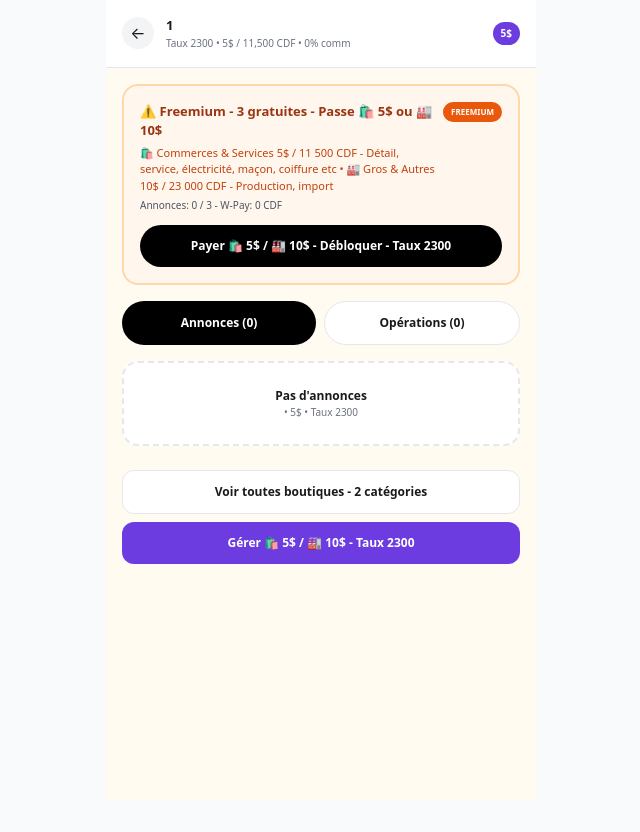
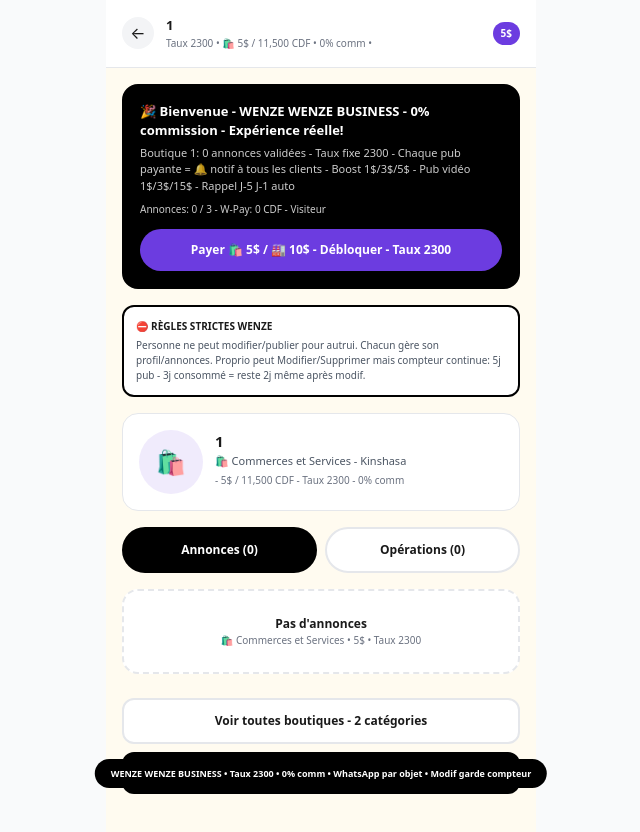
Before and after one commit to kongolokelvin47-cmd/Wenze-pwa, a Next.js app: page /boutique/1 in a window 1280 px wide. Shown: the top 832 px of the page, without its empty margins (319-959 px from the left). Before the commit the page ends 800 px from the top, so only its background shows below. Built offline with nearby package versions, Linux system fonts and the light colour scheme.

Commit message:
Refactor BoutiquePage for improved functionality

```diff
--- a/app/boutique/[id]/page.tsx
+++ b/app/boutique/[id]/page.tsx
@@ -1,21 +1,27 @@
 "use client";
 import { useEffect, useState, useMemo } from "react";
 import Link from "next/link";
-import { useParams } from "next/navigation";
-import { TAUX_CDF, toCDF, verifierAbonnement, checkFreemiumLimit, getSoldeWPay, FORMULES } from "@/lib/paiement";
+import { useParams, useRouter } from "next/navigation";
+import { TAUX_CDF, toCDF, verifierAbonnement, checkFreemiumLimit, getSoldeWPay } from "@/lib/paiement";
 import { getCategorieById, normalizeCategorie, getPrixByCategorie, CATEGORIES_WENZE } from "@/lib/categories";
 
-function cleanWa(n: string){ return (n||"").toString().replace(/[^0-9]/g,""); }
-function formatDate(d: string | number){
+export const dynamic = 'force-dynamic';
+
+function cleanWa(n:any){ return (n||"").toString().replace(/[^0-9]/g,""); }
+function formatDate(d:any){
   try{
-    const date = typeof d === "number" ? new Date(d) : new Date(d);
-    return date.toLocaleDateString("fr-FR", { day: "2-digit", month: "short", year: "numeric" }) + " " + date.toLocaleTimeString("fr-FR", { hour: "2-digit", minute: "2-digit" });
+    const date = typeof d==="number" ? new Date(d) : new Date(d);
+    return date.toLocaleDateString("fr-FR",{day:"2-digit",month:"short",year:"numeric"})+" "+date.toLocaleTimeString("fr-FR",{hour:"2-digit",minute:"2-digit"});
   }catch{ return String(d); }
 }
+function getCurrentUser(){ try{ const r=localStorage.getItem("wenze_user"); return r?JSON.parse(r):null; }catch{ return null; } }
 
-export default function BoutiquePage() {
+export default function BoutiquePage(){
   const params = useParams();
-  const idParam = decodeURIComponent(params.id as string);
+  const router = useRouter();
+  const rawId = (params?.id as string)||"";
+  let idParam = rawId;
+  try{ idParam = decodeURIComponent(rawId); }catch{ idParam = rawId; }
   const waSearch = cleanWa(idParam);
 
   const [boutique, setBoutique] = useState<any>(null);
@@ -25,31 +31,30 @@ export default function BoutiquePage() {
   const [limitInfo, setLimitInfo] = useState<any>(null);
   const [solde, setSolde] = useState(0);
   const [loading, setLoading] = useState(true);
-  const [tab, setTab] = useState<"annonces" | "operations">("annonces");
+  const [tab, setTab] = useState<"annonces"|"operations">("annonces");
+  const [currentUser, setCurrentUser] = useState<any>(null);
+  const [toast, setToast] = useState<string|null>(null);
 
-  useEffect(() => {
+  // Chargement + bienvenue forte
+  useEffect(()=>{
     try{
+      const u = getCurrentUser(); setCurrentUser(u);
       const allRaw = localStorage.getItem("wenze_all_users");
       const allUsers = allRaw ? JSON.parse(allRaw) : [];
-      let found = allUsers.find((u:any)=> cleanWa(u.ownerWhatsapp||u.whatsapp)===waSearch);
-      if(!found){
-        const myRaw = localStorage.getItem("wenze_user");
-        if(myRaw){
-          const my = JSON.parse(myRaw);
-          if(cleanWa(my.ownerWhatsapp||my.whatsapp)===waSearch) found = my;
-        }
-      }
+      let found = allUsers.find((x:any)=> cleanWa(x.ownerWhatsapp||x.whatsapp||x.id)===waSearch || x.id===idParam);
+      if(!found && u && cleanWa(u.ownerWhatsapp||u.whatsapp||u.id)===waSearch) found = u;
+      if(!found) found = { nom: idParam, nomEtablissement:idParam, ownerWhatsapp:waSearch, whatsapp:waSearch, categorieId:"commerces-services", ville:"Kinshasa" };
       if(found){
-        const fixedCat = normalizeCategorie(found.categorieId || found.categorie || "commerces-services");
+        const fixedCat = normalizeCategorie(found.categorieId||found.categorie||"commerces-services");
         const catObj = getCategorieById(fixedCat);
-        found = {...found, categorieId: fixedCat, categorieTitre: catObj?.titre || fixedCat};
+        found = {...found, categorieId:fixedCat, categorieTitre:catObj?.titre||fixedCat, catObj};
       }
       setBoutique(found);
 
       const listRaw = localStorage.getItem("wenze_annonces_list");
       const list = listRaw ? JSON.parse(listRaw) : [];
-      const res = list.filter((a:any)=> cleanWa(a.ownerWhatsapp||a.whatsapp)===waSearch);
-      res.sort((a:any,b:any)=> new Date(b.createdAt||b.date).getTime() - new Date(a.createdAt||a.date).getTime());
+      const res = list.filter((a:any)=> cleanWa(a.ownerWhatsapp||a.whatsapp||a.userId)===waSearch);
+      res.sort((a:any,b:any)=> new Date(b.createdAt||b.created_at||0).getTime() - new Date(a.createdAt||a.created_at||0).getTime());
       setAnnonces(res);
 
       const transRaw = localStorage.getItem("wenze_transactions");
@@ -57,29 +62,96 @@ export default function BoutiquePage() {
       const dernierRaw = localStorage.getItem("dernier_paiement");
       const dernier = dernierRaw ? JSON.parse(dernierRaw) : null;
       const allTrans = dernier ? [...trans, dernier] : trans;
-      const uniq: any[] = [];
-      const seen: any = {};
-      for(let k=0;k<allTrans.length;k++){
-        const t = allTrans[k];
-        const tid = t.transactionId || t.transaction || t.id;
-        if(tid && !seen[tid]){ seen[tid]=true; uniq.push(t); }
-      }
+      const uniq:any[]=[]; const seen:any={};
+      for(const t of allTrans){ const tid=t.transactionId||t.transaction||t.id; if(tid&&!seen[tid]){ seen[tid]=true; uniq.push(t); } }
       uniq.sort((a,b)=> new Date(b.date||0).getTime() - new Date(a.date||0).getTime());
       setTransactions(uniq.slice(0,20));
 
       setAbInfo(verifierAbonnement());
       setLimitInfo(checkFreemiumLimit());
       setSolde(getSoldeWPay());
+
+      // ✅ NOTIF BIENVENUE FORTE + VALIDATION - une seule fois
+      const keyBienvenue = `wenze_bienvenue_${waSearch}`;
+      if(!localStorage.getItem(keyBienvenue) && res.length>0){
+        import("@/lib/notifications").then(({ addNotification })=>{
+          addNotification({
+            type:"publication_approved" as any,
+            title:`🎉 Bienvenue dans WENZE WENZE BUSINESS - Boutique ${found.nomEtablissement||found.nom} validée!`,
+            message:`WENZE WENZE BUSINESS: Taux fixe ${TAUX_CDF} CDF - 0% commission - Boutique ${found.catObj?.prixUSD||5}$ active - ${res.length} annonces en ligne TOP - 🔔 notif clients à chaque pub payante - Boost 1$/3$/5$ - Pub vidéo 1$/3$/15$ - Rappel J-5 J-1 auto. Vis l'expérience réelle!`,
+            boutiqueId:waSearch, boutiqueName:found.nomEtablissement||found.nom,
+            forUserId:waSearch, actionUrl:`/boutiques/${waSearch}`, priority:"high", data:{ boutiqueId:waSearch }
+          } as any);
+        });
+        localStorage.setItem(keyBienvenue,"1");
+      }
     }catch{}
     setLoading(false);
-  }, [waSearch, idParam]);
+  },[waSearch, idParam]);
+
+  const isOwner = useMemo(()=>{
+    if(!currentUser) return false;
+    const waU = cleanWa(currentUser.ownerWhatsapp||currentUser.whatsapp||currentUser.id);
+    return waU===waSearch || currentUser.id===idParam;
+  },[currentUser, waSearch, idParam]);
 
   const catInfo = useMemo(()=> {
     if(!boutique) return null;
-    return getCategorieById(boutique.categorieId) || getCategorieById(normalizeCategorie(boutique.categorieId||boutique.categorie||"commerces-services"));
-  }, [boutique]);
+    return getCategorieById(boutique.categorieId) || getCategorieById(normalizeCategorie(boutique.categorieId||"commerces-services"));
+  },[boutique]);
 
-  const prixInfo = useMemo(()=> catInfo ? getPrixByCategorie(catInfo.id) : { prixUSD: 5, prixCDF: 11500, label: "🛍️ Commerces & Services" }, [catInfo]);
+  const prixInfo = useMemo(()=> catInfo ? getPrixByCategorie(catInfo.id) : { prixUSD:5, prixCDF:11500, label:"🛍️ Commerces & Services" }, [catInfo]);
+
+  const getRemaining = (a:any)=>{
+    if(!a.boostUntil) return null;
+    const diff = Math.ceil((new Date(a.boostUntil).getTime()-Date.now())/86400000);
+    if(diff<=0) return "Expiré";
+    return `${diff}j restant`;
+  };
+
+  const handleWhatsApp = (annonce:any)=>{
+    const phone = cleanWa(boutique?.ownerWhatsapp||boutique?.whatsapp||waSearch);
+    const msg = `Bonjour ${boutique?.nomEtablissement||boutique?.nom||"Boutique"}! 👋 Sur WENZE WENZE BUSINESS, je suis intéressé par *${annonce.titre}* à ${annonce.prix}$ / ${(annonce.prixCDF||toCDF(annonce.prix)).toLocaleString()} CDF (ID: ${annonce.id}) - ${annonce.commune||""}. Je veux préciser mon choix d'achat: taille/couleur/quantité/livraison? Merci! - Taux ${TAUX_CDF} - 0% comm`;
+    window.open(`https://wa.me/${phone}?text=${encodeURIComponent(msg)}`,"_blank");
+  };
+
+  const handleDelete = (annonceId:string)=>{
+    try{
+      const { assertCanDelete } = require("@/lib/auth");
+      const list = JSON.parse(localStorage.getItem("wenze_annonces_list")||"[]");
+      const annonce = list.find((x:any)=> x.id===annonceId);
+      if(annonce) assertCanDelete(annonce, currentUser);
+      if(!confirm("Supprimer définitivement cette annonce? Ton compteur pub reste compté (règle stricte).")) return;
+      const filtered = list.filter((a:any)=> a.id!==annonceId);
+      localStorage.setItem("wenze_annonces_list", JSON.stringify(filtered));
+      setAnnonces(prev=> prev.filter(a=> a.id!==annonceId));
+      setToast("✅ Annonce supprimée - Délai pub conservé - Règle stricte respectée");
+      setTimeout(()=>setToast(null),3000);
+    }catch(e:any){ setToast(e.message||"⛔ INTERDIT - Tu ne peux pas supprimer annonce d'autrui"); setTimeout(()=>setToast(null),3000); }
+  };
+
+  const handleEdit = (annonce:any)=>{
+    try{
+      const { assertCanEdit } = require("@/lib/auth");
+      assertCanEdit(annonce, currentUser);
+      // GARDE COMPTEUR - 5j consommé 3j reste 2j, ne repart pas à zéro
+      const remaining = annonce.boostUntil ? Math.ceil((new Date(annonce.boostUntil).getTime()-Date.now())/86400000) : null;
+      localStorage.setItem("wenze_edit_annonce", JSON.stringify({
+        ...annonce,
+        _originalCreatedAt: annonce.createdAt||annonce.created_at,
+        _originalBoostUntil: annonce.boostUntil,
+        _originalExpireAt: annonce.expireAt||annonce.boostUntil,
+        _isEdit:true,
+        _remainingDays: remaining
+      }));
+      localStorage.setItem("wenze_edit_keep_dates", JSON.stringify({
+        createdAt: annonce.createdAt||annonce.created_at,
+        boostUntil: annonce.boostUntil,
+        expireAt: annonce.expireAt||annonce.boostUntil
+      }));
+      router.push(`/publier?edit=${annonce.id}`);
+    }catch(e:any){ setToast(e.message); setTimeout(()=>setToast(null),3000); }
+  };
 
   if(loading) return <div className="max-w-[430px] mx-auto bg-[#FFFBF0] min-h-screen p-6 text-center">Chargement boutique... Taux {TAUX_CDF}</div>;
 
@@ -90,29 +162,25 @@ export default function BoutiquePage() {
     <div className="max-w-[430px] mx-auto bg-[#FFFBF0] min-h-screen pb-28">
       <header className="sticky top-0 bg-white z-20 p-4 border-b flex items-center gap-3">
         <Link href="/boutiques" className="w-8 h-8 bg-gray-100 rounded-full flex items-center justify-center">←</Link>
-        <div className="flex-1"><h1 className="font-black text-[13px] truncate">{boutique ? boutique.nom : idParam}</h1><p className="text-[10px] text-gray-500">Taux {TAUX_CDF} • {catInfo?.icon} {prixInfo.prixUSD}$ / {prixInfo.prixCDF.toLocaleString()} CDF • 0% comm</p></div>
+        <div className="flex-1"><h1 className="font-black text-[13px] truncate">{boutique ? boutique.nom : idParam} {isOwner?"• TOI":""}</h1><p className="text-[10px] text-gray-500">Taux {TAUX_CDF} • {catInfo?.icon} {prixInfo.prixUSD}$ / {prixInfo.prixCDF.toLocaleString()} CDF • 0% comm • {isOwner?"👑 Proprio":""}</p></div>
         <span className={`text-[10px] px-2 py-1 rounded-full font-black ${catInfo?.id==="gros-autres"?"bg-black text-white":"bg-[#6C3CE0] text-white"}`}>{prixInfo.prixUSD}$</span>
       </header>
 
       <div className="p-4">
-        {/* BANNER ABONNEMENT WENZE 2.0 - 2 PRIX */}
-        <div className={`rounded-2xl p-4 mb-4 border-2 ${abActif ? "bg-green-50 border-green-200" : "bg-orange-50 border-orange-200"}`}>
-          <div className="flex justify-between items-start">
-            <div className="flex-1">
-              <p className={`font-black text-[13px] ${abActif ? "text-green-800" : "text-orange-800"}`}>
-                {abActif ? `✅ ${abInfo.label} actif - ${expireDans}j restants - ${abInfo.categorie}` : "⚠️ Freemium - 3 gratuites - Passe 🛍️ 5$ ou 🏭 10$"}
-              </p>
-              <p className={`text-[11px] mt-1 ${abActif ? "text-green-700" : "text-orange-700"}`}>
-                {abActif
-                  ? `Payé ${abInfo.prixUSD}$ / ${(abInfo.prixUSD*TAUX_CDF).toLocaleString()} CDF - Expire ${formatDate(abInfo.expire)} - Boutique fonctionnelle - Taux ${TAUX_CDF}`
-                  : `🛍️ Commerces & Services 5$ / 11 500 CDF - Détail, service, électricité, maçon, coiffure etc • 🏭 Gros & Autres 10$ / 23 000 CDF - Production, import`}
-              </p>
-              {limitInfo && <p className="text-[10px] mt-1 text-gray-600">Annonces: {limitInfo.count} / {limitInfo.isPro ? "∞" : "3"} - W-Pay: {solde.toLocaleString()} CDF</p>}
-            </div>
-            <span className={`ml-2 text-[8px] px-2 py-1 rounded-full font-black ${abActif ? "bg-green-600 text-white" : "bg-orange-600 text-white"}`}>{abActif ? "PAYÉ" : "FREEMIUM"}</span>
-          </div>
-          {!abActif && <Link href="/abonnement" className="mt-3 block bg-black text-white text-center py-3 rounded-full font-bold text-[12px]">Payer 🛍️ 5$ / 🏭 10$ - Débloquer - Taux {TAUX_CDF}</Link>}
-          {abActif && <p className="mt-2 text-[9px] text-green-600 bg-white border border-green-200 rounded-lg p-2">💡 WENZE 0% commission sur ventes - Nous gagnons seulement 🛍️ 5$ ou 🏭 10$ abonnement + Boost 2$ + Vidéo - Taux fixe {TAUX_CDF}</p>}
+        {/* BANNER BIENVENUE FORTE */}
+        <div className={`rounded-2xl p-4 mb-4 border-2 ${abActif?"bg-green-50 border-green-200":"bg-black text-white border-black"}`}>
+          <p className={`font-black text-[13px] ${abActif?"text-green-800":"text-white"}`}>{abActif?`✅ ${abInfo.label} actif - ${expireDans}j restants`:`🎉 Bienvenue - WENZE WENZE BUSINESS - 0% commission - Expérience réelle!`}</p>
+          <p className={`text-[11px] mt-1 ${abActif?"text-green-700":"text-white/80"}`}>{abActif?`Payé ${abInfo.prixUSD}$ / ${(abInfo.prixUSD*TAUX_CDF).toLocaleString()} CDF - Expire ${abInfo.expire?formatDate(abInfo.expire):""} - Taux ${TAUX_CDF}`:`Boutique ${boutique?.nomEtablissement||"Jean Jacques"}: ${annonces.length} annonces validées - Taux fixe ${TAUX_CDF} - Chaque pub payante = 🔔 notif à tous les clients - Boost 1$/3$/5$ - Pub vidéo 1$/3$/15$ - Rappel J-5 J-1 auto`}</p>
+          {limitInfo && <p className="text-[10px] mt-2 opacity-80">Annonces: {limitInfo.count} / {limitInfo.isPro?"∞":"3"} - W-Pay: {solde.toLocaleString()} CDF - {isOwner?"Tu es propriétaire":"Visiteur"}</p>}
+          {!abActif && <Link href="/abonnement" className="mt-3 block bg-[#6C3CE0] text-white text-center py-3 rounded-full font-bold text-[12px]">Payer 🛍️ 5$ / 🏭 10$ - Débloquer - Taux {TAUX_CDF}</Link>}
+        </div>
+
+        {toast && <div className="mb-3 bg-black text-white p-3 rounded-xl text-[11px] font-bold text-center">{toast}</div>}
+
+        {/* REGLES STRICTES */}
+        <div className="bg-white border-2 border-black rounded-xl p-3 mb-4 text-[10px]">
+          <p className="font-black">⛔ RÈGLES STRICTES WENZE</p>
+          <p className="text-gray-600 mt-1">Personne ne peut modifier/publier pour autrui. Chacun gère son profil/annonces. Proprio peut Modifier/Supprimer mais compteur continue: 5j pub - 3j consommé = reste 2j même après modif.</p>
         </div>
 
         {boutique && (
@@ -120,35 +188,55 @@ export default function BoutiquePage() {
             <div className="flex gap-3">
               <div className="w-16 h-16 rounded-full bg-[#6C3CE0]/10 flex items-center justify-center text-2xl">{catInfo ? catInfo.icon : "🏪"}</div>
               <div className="flex-1">
-                <p className="font-black text-[15px]">{boutique.nom}</p>
-                <p className="text-[11px] text-gray-600">{catInfo?.icon} {catInfo?.titre} - {catInfo?.regime} - {boutique.ville || "Kinshasa"} {boutique.commune ? "• "+boutique.commune : ""}</p>
+                <p className="font-black text-[15px]">{boutique.nom} {isOwner && <span className="text-[10px] bg-green-500 text-white px-2 py-0.5 rounded-full">TOI</span>}</p>
+                <p className="text-[11px] text-gray-600">{catInfo?.icon} {catInfo?.titre} - {boutique.ville||"Kinshasa"} {boutique.commune?"• "+boutique.commune:""}</p>
                 <p className="text-[10px] text-gray-500 mt-1">{prixInfo.label} - {prixInfo.prixUSD}$ / {prixInfo.prixCDF.toLocaleString()} CDF - Taux {TAUX_CDF} - 0% comm</p>
               </div>
             </div>
-            <div className="mt-3 bg-black text-white rounded-xl p-3 text-[11px] flex justify-between"><span>{catInfo?.icon} {catInfo?.titre} • {catInfo?.regime}</span><span className="font-black">{prixInfo.prixUSD}$ / {prixInfo.prixCDF.toLocaleString()} CDF</span></div>
           </div>
         )}
 
         <div className="flex gap-2 mb-4">
-          <button onClick={()=> setTab("annonces")} className={`flex-1 py-3 rounded-full font-bold text-[12px] ${tab==="annonces" ? "bg-black text-white" : "bg-white border"}`}>Annonces ({annonces.length})</button>
-          <button onClick={()=> setTab("operations")} className={`flex-1 py-3 rounded-full font-bold text-[12px] ${tab==="operations" ? "bg-[#6C3CE0] text-white" : "bg-white border"}`}>Opérations ({transactions.length}) {abActif ? "• PAYÉ" : ""}</button>
+          <button onClick={()=> setTab("annonces")} className={`flex-1 py-3 rounded-full font-bold text-[12px] border-2 ${tab==="annonces" ? "bg-black text-white border-black" : "bg-white"}`}>Annonces ({annonces.length})</button>
+          <button onClick={()=> setTab("operations")} className={`flex-1 py-3 rounded-full font-bold text-[12px] border-2 ${tab==="operations" ? "bg-[#6C3CE0] text-white border-[#6C3CE0]" : "bg-white"}`}>Opérations ({transactions.length}) {abActif ? "• PAYÉ" : ""}</button>
         </div>
 
         {tab==="annonces" ? (
-          <div className="grid gap-2">
+          <div className="grid gap-3">
             {annonces.length===0 ? (
               <div className="bg-white border-2 border-dashed rounded-2xl p-6 text-center"><p className="font-bold text-[12px]">Pas d'annonces</p><p className="text-[10px] text-gray-500">{catInfo?.icon} {catInfo?.titre} • {prixInfo.prixUSD}$ • Taux {TAUX_CDF}</p></div>
             ) : annonces.map((a:any)=>{
               const prixFinal = a.flash && a.flashRemise ? Math.round(a.prix * (1 - a.flashRemise/100)) : a.prix;
+              const remaining = getRemaining(a);
               return (
-                <div key={a.id} className="bg-white border rounded-xl p-3 flex gap-3 relative">
-                  {a.flash && <span className="absolute top-1 right-1 bg-red-600 text-white text-[7px] px-1.5 py-0.5 rounded-full font-black">-{a.flashRemise}%</span>}
-                  <span className={`absolute top-1 left-1 text-[7px] px-1.5 py-0.5 rounded-full font-bold ${a.categorieId==="gros-autres"?"bg-black text-white":"bg-[#6C3CE0] text-white"}`}>{a.categorieId==="gros-autres"?"🏭 10$":"🛍️ 5$"}</span>
-                  <div className="w-14 h-14 bg-gray-50 rounded-xl flex items-center justify-center overflow-hidden">{a.photo ? <img src={a.photo} className="object-contain" alt=""/> : "📦"}</div>
-                  <div className="flex-1">
-                    <p className="text-[12px] font-bold">{a.titre}</p>
-                    <p className="text-[10px] text-gray-500">{a.categorieTitre||a.categorie} • {catInfo?.icon}</p>
-                    <p className="text-[11px] font-black mt-1">{a.flash ? <><span className="line-through text-gray-400 text-[9px]">{a.prix}$</span> <span className="text-red-600">{prixFinal}$ / {toCDF(prixFinal).toLocaleString()} CDF</span></> : a.prix+"$ / "+toCDF(a.prix).toLocaleString()+" CDF"}</p>
+                <div key={a.id} className="bg-white border-2 rounded-2xl p-3 flex gap-3 relative overflow-hidden">
+                  {a.flash && <span className="absolute top-2 right-2 bg-red-600 text-white text-[8px] px-2 py-1 rounded-full font-black">-{a.flashRemise}%</span>}
+                  {!a.flash && <span className="absolute top-2 right-2 bg-black text-white text-[7px] px-2 py-1 rounded-full font-black">{remaining||"Actif"}</span>}
+                  <span className={`absolute top-2 left-2 text-[7px] px-2 py-1 rounded-full font-bold ${a.categorieId==="gros-autres"?"bg-black text-white":"bg-[#6C3CE0] text-white"}`}>{a.categorieId==="gros-autres"?"🏭 10$":"🛍️ 5$"}</span>
+                  <div className="w-20 h-20 bg-gray-50 rounded-xl flex items-center justify-center overflow-hidden border mt-4">{a.photo ? <img src={a.photo} className="w-full h-full object-cover" alt=""/> : "📦"}</div>
+                  <div className="flex-1 mt-4">
+                    <p className="text-[12px] font-black leading-[13px]">{a.titre}</p>
+                    <p className="text-[10px] text-gray-500 mt-1">{a.categorieTitre||a.categorie} • {catInfo?.icon} • {a.commune||"Kinshasa"}</p>
+                    <p className="text-[11px] font-black mt-1">{a.flash ? <><span className="line-through text-gray-400 text-[9px]">{a.prix}$</span> <span className="text-red-600">{prixFinal}$ / {toCDF(prixFinal).toLocaleString()} CDF</span></> : <span className="text-red-600">{a.prix}$ / {toCDF(a.prix).toLocaleString()} CDF</span>} <span className="text-[9px] text-green-600">{remaining?`• ${remaining}`:""}</span></p>
+
+                    {/* BOUTON WHATSAPP PAR ANNONCE - PRÉCISER CHOIX ACHAT */}
+                    <button onClick={()=>handleWhatsApp(a)} className="w-full mt-2 bg-[#25D366] text-white py-2.5 rounded-full font-black text-[11px] flex items-center justify-center gap-1">
+                      💬 WhatsApp - Préciser choix d'achat
+                    </button>
+                    <div className="flex gap-2 mt-2">
+                      <Link href={`/produit/${a.id}`} className="flex-1 bg-white border-2 border-black py-2 rounded-full font-black text-[10px] text-center">👁️ Voir détails</Link>
+                      {isOwner ? (
+                        <>
+                          <button onClick={()=>handleEdit(a)} className="flex-1 bg-black text-white py-2 rounded-full font-black text-[10px]">✏️ Modifier</button>
+                        </>
+                      ) : null}
+                    </div>
+                    {isOwner && (
+                      <div className="flex gap-2 mt-2">
+                        <p className="text-[8px] text-gray-500 flex-1">Garde compteur: {remaining||"pas de boost"} - Modif ne remet pas à zéro</p>
+                        <button onClick={()=>handleDelete(a.id)} className="text-[9px] text-red-600 font-black border border-red-200 px-3 py-1 rounded-full">🗑️ Supprimer</button>
+                      </div>
+                    )}
                   </div>
                 </div>
               );
@@ -178,23 +266,16 @@ export default function BoutiquePage() {
                 </div>
               </div>
             ))}
-            <div className="bg-white border-2 border-black rounded-2xl p-4 mt-2">
-              <p className="font-black text-[12px]">WENZE 2.0 - À-propos</p>
-              <div className="text-[10px] text-gray-700 mt-2 space-y-1">
-                <p>• <b>Remise Flash:</b> 100% pour vous vendeur - <b>WENZE 0% commission</b></p>
-                <p>• <b>Nous gagnons:</b> 🛍️ Commerces/Services 5$ / 11 500 CDF + 🏭 Gros/Autres 10$ / 23 000 CDF + Boost 2$ + Vidéo</p>
-                <p>• <b>Taux fixe:</b> {TAUX_CDF} CDF - Pas de frais cachés - {CATEGORIES_WENZE.length} catégories</p>
-              </div>
-            </div>
           </div>
         )}
 
         <div className="mt-6 grid gap-2">
-          <Link href="/boutiques" className="bg-white border p-3 rounded-xl text-center font-bold text-[12px]">Voir toutes boutiques - {CATEGORIES_WENZE.length} catégories</Link>
-          <Link href="/abonnement" className="bg-[#6C3CE0] text-white p-3 rounded-xl text-center font-bold text-[12px]">Gérer 🛍️ 5$ / 🏭 10$ - Taux {TAUX_CDF}</Link>
+          <Link href="/boutiques" className="bg-white border-2 p-3 rounded-xl text-center font-bold text-[12px]">Voir toutes boutiques - {CATEGORIES_WENZE.length} catégories</Link>
+          <Link href="/profil" className="bg-black text-white p-3 rounded-xl text-center font-bold text-[12px]">👤 Mon Profil + Inviter amis - Règles strictes</Link>
         </div>
       </div>
+
+      <div className="fixed bottom-3 left-1/2 -translate-x-1/2 bg-black text-white px-4 py-2 rounded-full text-[9px] font-bold whitespace-nowrap">WENZE WENZE BUSINESS • Taux {TAUX_CDF} • 0% comm • WhatsApp par objet • Modif garde compteur</div>
     </div>
   );
-}
-export const dynamic = 'force-dynamic';
+    }
```
